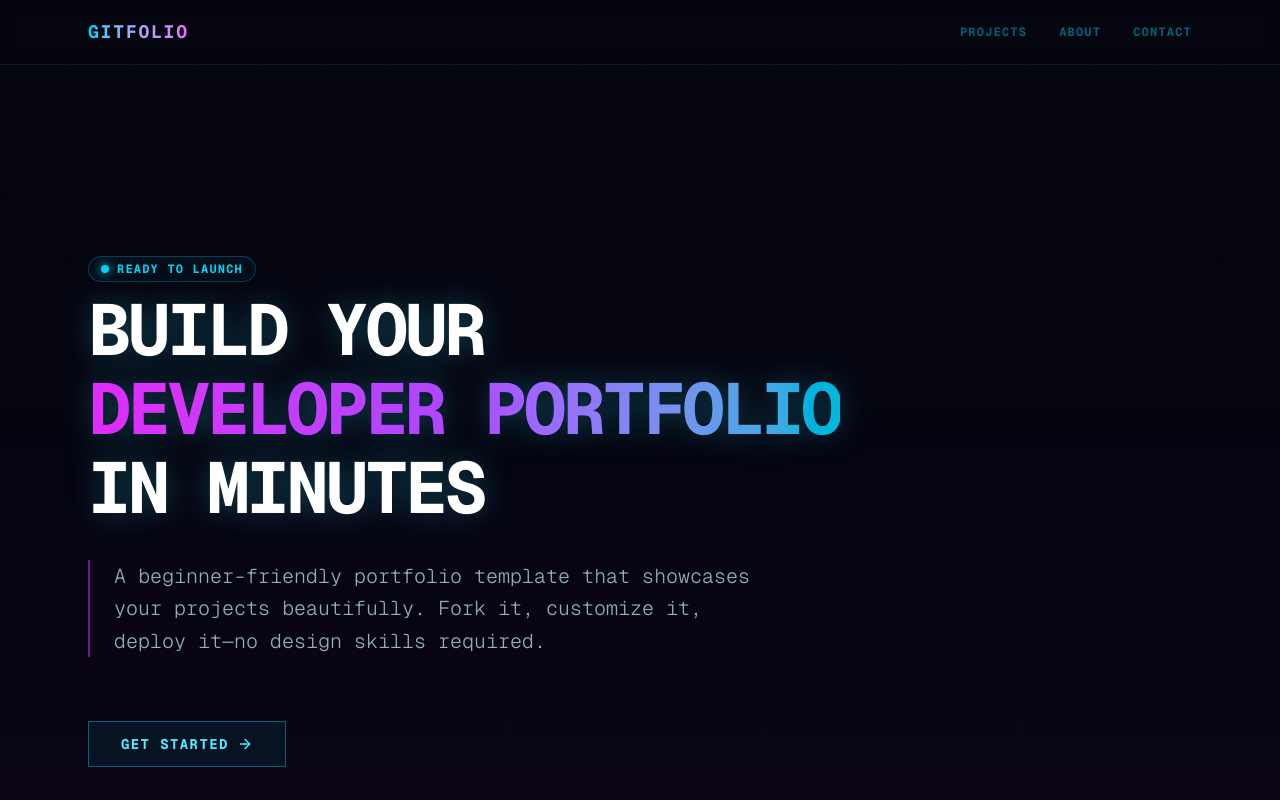
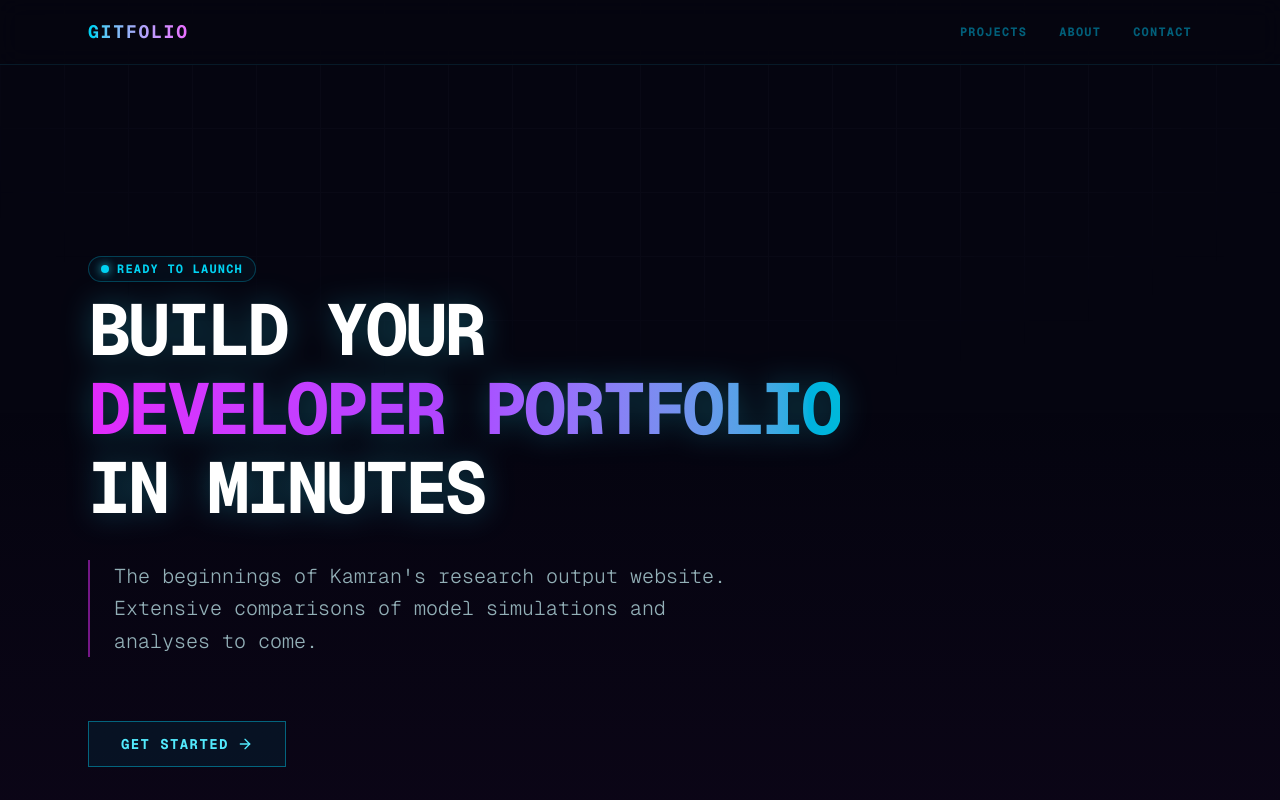
Before and after one commit to ChowKam2002/Current_Feedback_Project, a Next.js app: page / in a window 1280 px wide. Shown: the top 800 px of the page. Built offline with nearby package versions, Linux system fonts and the light colour scheme.

Commit message:
Update page.tsx

```diff
--- a/app/page.tsx
+++ b/app/page.tsx
@@ -44,7 +44,7 @@ export default function Home() {
             </h1>
           </div>
           <p className="text-lg md:text-xl text-cyan-100/70 max-w-2xl leading-relaxed font-light border-l-2 border-fuchsia-500/50 pl-6">
-            A beginner-friendly portfolio template that showcases your projects beautifully. Fork it, customize it, deploy it—no design skills required.
+            The beginnings of Kamran's research output website. Extensive comparisons of model simulations and analyses to come.
           </p>
           <div className="pt-8 flex gap-6">
             <Link
```
